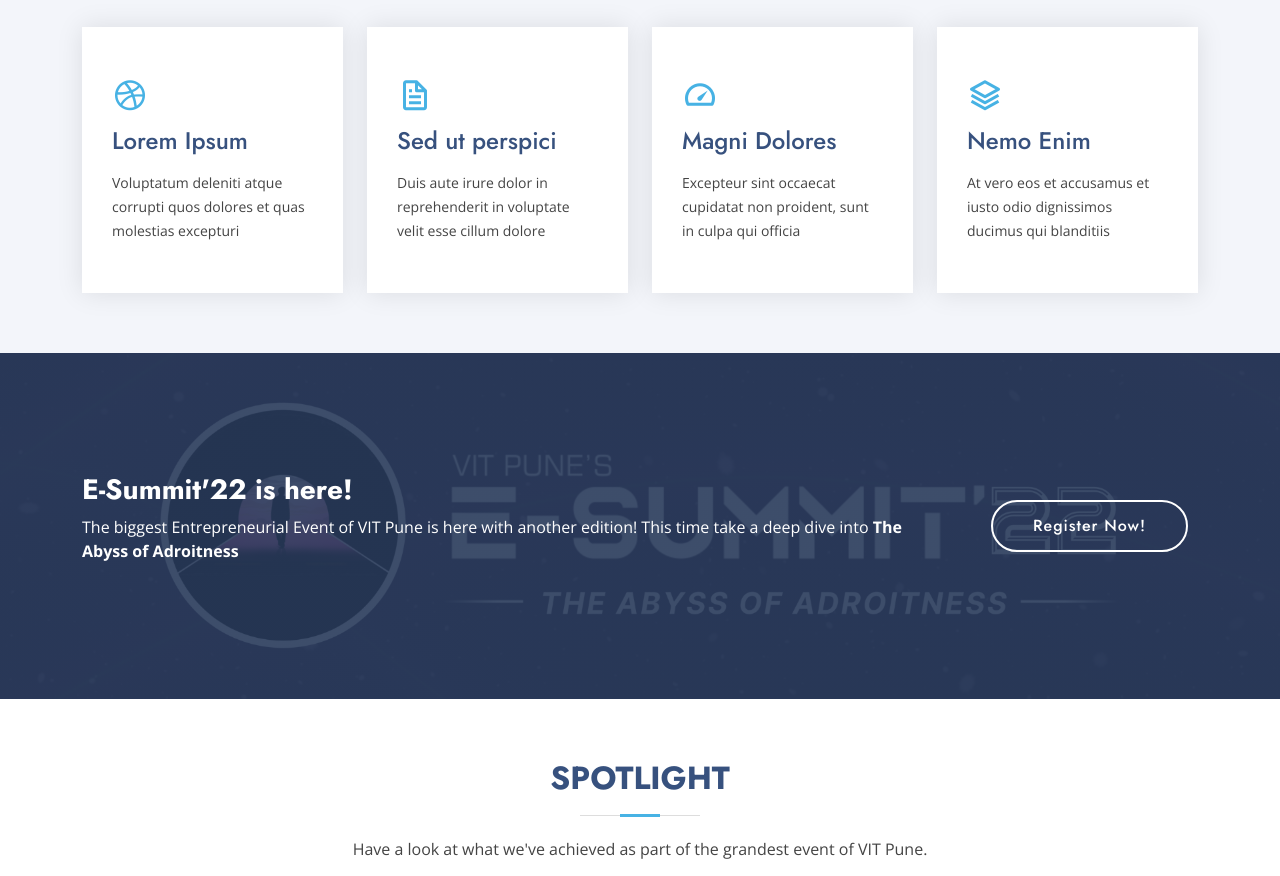
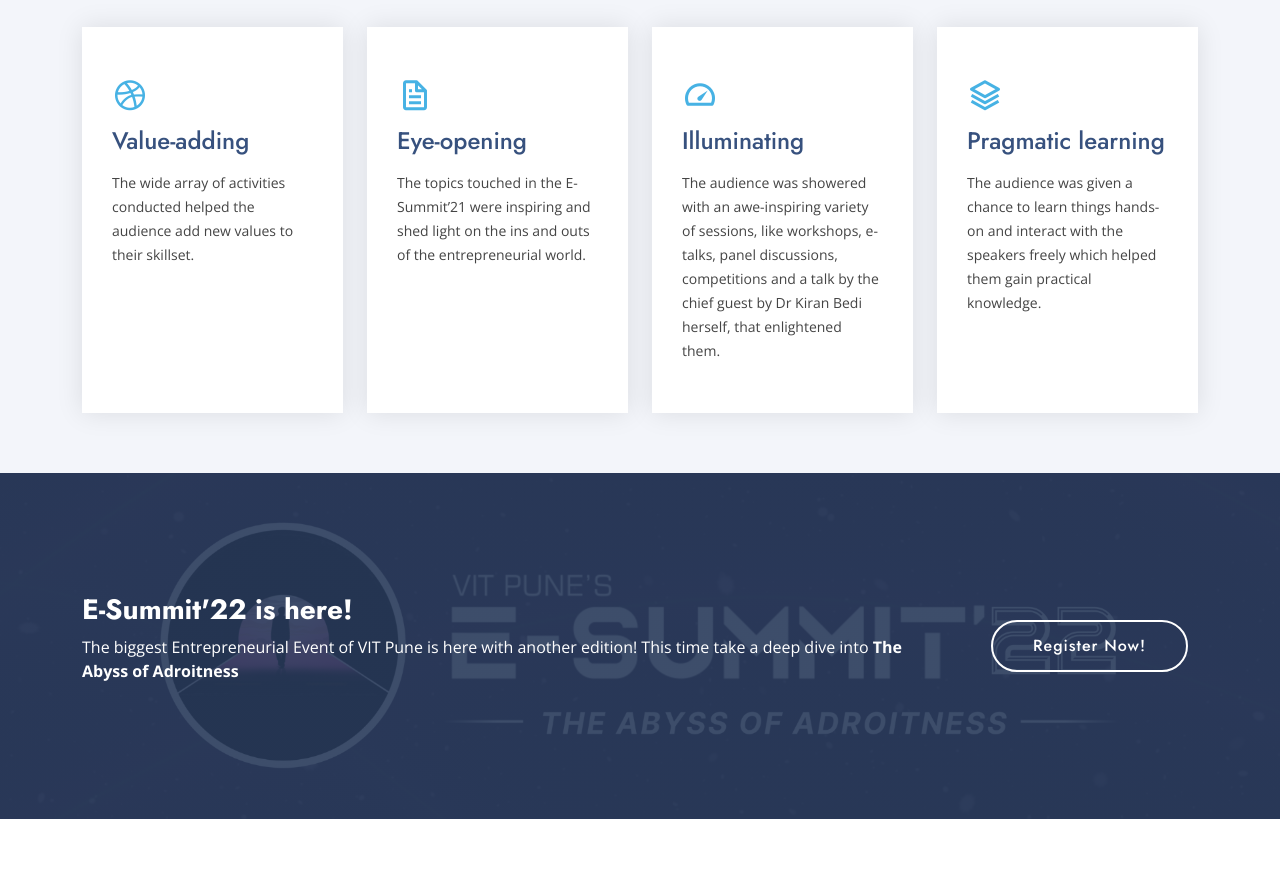
Before and after one commit to battcheeks/esummitwebsite, a plain HTML site: page index.html in a window 1280 px wide. Shown: the part 1971-2847 px from the top of the page. Drawn offline with nearby package versions, Linux system fonts and the light colour scheme.

Commit message:
Update index.html

```diff
--- a/index.html
+++ b/index.html
@@ -271,40 +271,39 @@ learn through an Entrepreneurship Event.
           <div class="col-xl-3 col-md-6 d-flex align-items-stretch" data-aos="zoom-in" data-aos-delay="100">
             <div class="icon-box">
               <div class="icon"><i class="bx bxl-dribbble"></i></div>
-              <h4><a href="">Lorem Ipsum</a></h4>
-              <p>Voluptatum deleniti atque corrupti quos dolores et quas molestias excepturi</p>
+              <h4><a href="">Value-adding</a></h4>
+              <p>The wide array of activities conducted helped the audience add new values to their skillset.</p>
             </div>
           </div>
 
           <div class="col-xl-3 col-md-6 d-flex align-items-stretch mt-4 mt-md-0" data-aos="zoom-in" data-aos-delay="200">
             <div class="icon-box">
               <div class="icon"><i class="bx bx-file"></i></div>
-              <h4><a href="">Sed ut perspici</a></h4>
-              <p>Duis aute irure dolor in reprehenderit in voluptate velit esse cillum dolore</p>
+              <h4><a href="">Eye-opening</a></h4>
+              <p>The topics touched in the E-Summit’21 were inspiring and shed light on the ins and outs of the entrepreneurial world.</p>
             </div>
           </div>
 
           <div class="col-xl-3 col-md-6 d-flex align-items-stretch mt-4 mt-xl-0" data-aos="zoom-in" data-aos-delay="300">
             <div class="icon-box">
               <div class="icon"><i class="bx bx-tachometer"></i></div>
-              <h4><a href="">Magni Dolores</a></h4>
-              <p>Excepteur sint occaecat cupidatat non proident, sunt in culpa qui officia</p>
+              <h4><a href="">Illuminating </a></h4>
+              <p>The audience was showered with an awe-inspiring variety of sessions, like workshops, e-talks, panel discussions, competitions and a talk by the chief guest by Dr Kiran Bedi herself, that enlightened them.</p>
             </div>
           </div>
 
           <div class="col-xl-3 col-md-6 d-flex align-items-stretch mt-4 mt-xl-0" data-aos="zoom-in" data-aos-delay="400">
             <div class="icon-box">
               <div class="icon"><i class="bx bx-layer"></i></div>
-              <h4><a href="">Nemo Enim</a></h4>
-              <p>At vero eos et accusamus et iusto odio dignissimos ducimus qui blanditiis</p>
+              <h4><a href="">Pragmatic learning </a></h4>
+              <p>The audience was given a chance to learn things hands-on and interact with the speakers freely which helped them gain practical knowledge.</p>
             </div>
           </div>
 
         </div>
 
       </div>
-    </section><!-- End Services Section -->
-
+    </section>
     <!-- ======= Cta Section ======= -->
     <section id="cta" class="cta">
       <div class="container" data-aos="zoom-in">
```
